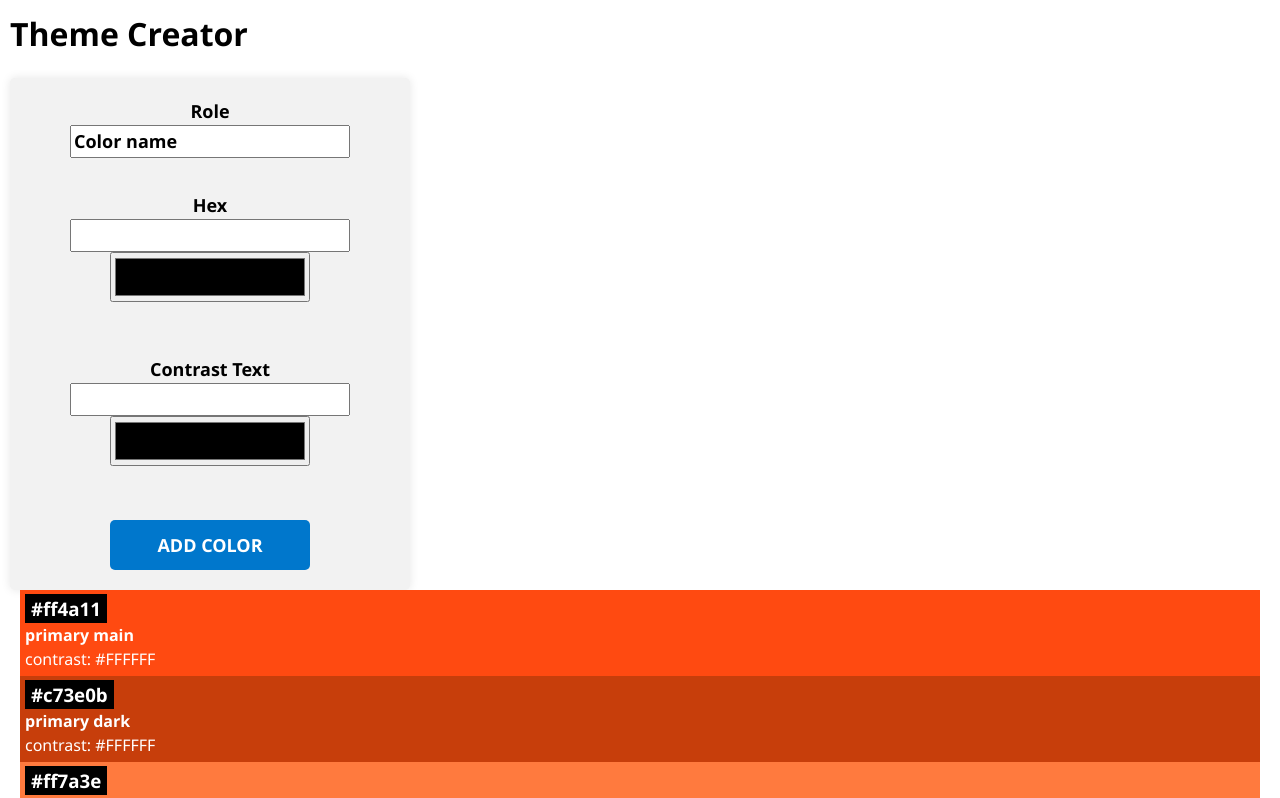
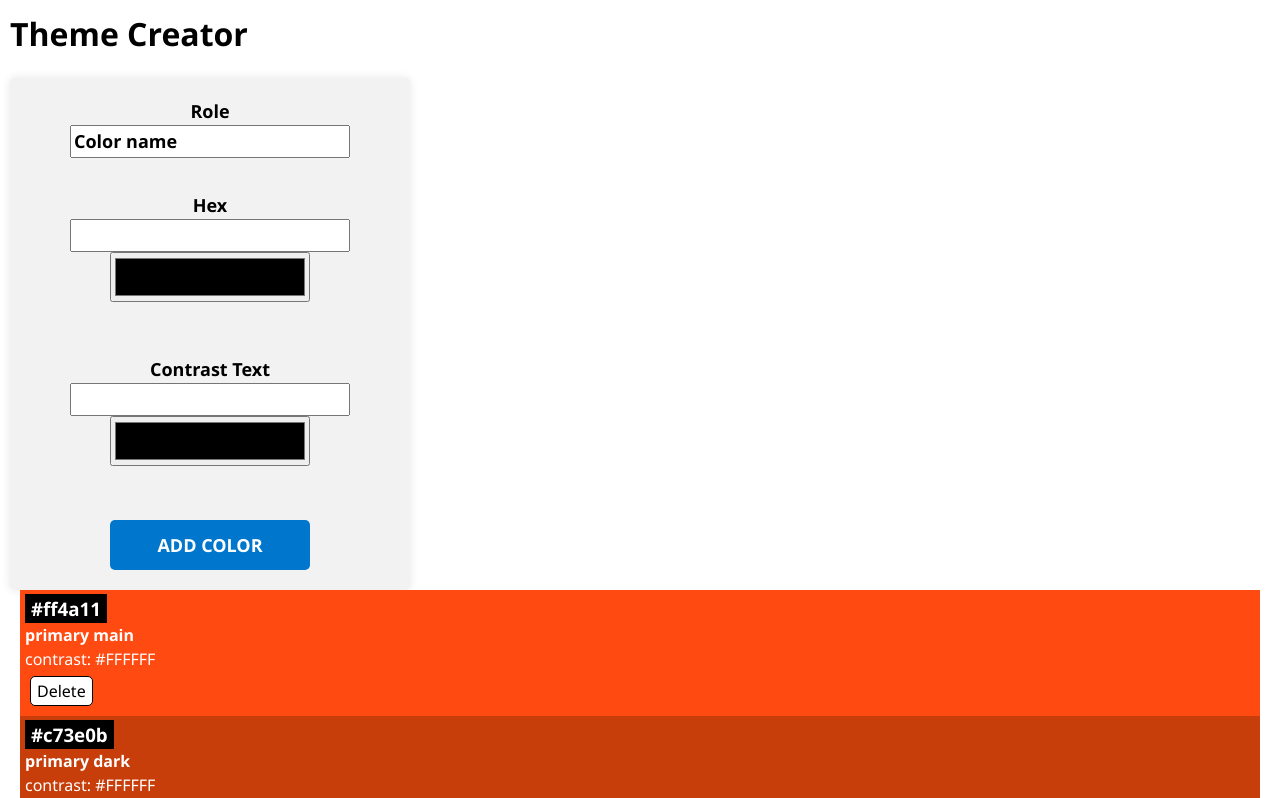
Before and after one commit to akopp90/theme-creator, a React (Vite) app: page / in a window 1280 px wide. Shown: the top 798 px of the page. Built offline with nearby package versions, Linux system fonts and the light colour scheme.

Commit message:
added functionality to delete colors

```diff
--- a/src/App.jsx
+++ b/src/App.jsx
@@ -12,6 +12,10 @@ function App() {
     setColors([{ id: uid(), ...color }, ...colors]);
   }
 
+  function handleDeleteColor(id) {
+    setColors(colors.filter((color) => color.id !== id));
+  }
+
   return (
     <>
       <h1>Theme Creator</h1>
@@ -20,7 +24,13 @@ function App() {
       </div>
 
       {colors.map((color) => {
-        return <Color key={color.id} color={color} />;
+        return (
+          <Color
+            key={color.id}
+            color={color}
+            onDeleteColor={handleDeleteColor}
+          />
+        );
       })}
     </>
   );
--- a/src/Components/Color/Color.css
+++ b/src/Components/Color/Color.css
@@ -9,3 +9,18 @@
   background: black;
   color: white;
 }
+
+.color-card-button {
+  display: inline;
+  padding: 2px 6px;
+  background: white;
+  color: black;
+  border: 1px solid black;
+  border-radius: 5px;
+  cursor: pointer;
+  margin: 5px;
+}
+.color-card-buttons {
+  display: flex;
+  justify-content: flex-start;
+}
--- a/src/Components/Color/Color.jsx
+++ b/src/Components/Color/Color.jsx
@@ -1,6 +1,17 @@
 import "./Color.css";
+import { useState } from "react";
 
-export default function Color({ color }) {
+export default function Color({ color, onDeleteColor }) {
+  const [confirmDelete, setConfirmDelete] = useState(false);
+
+  const handleClick = (id) => {
+    if (!confirmDelete) {
+      setConfirmDelete(true);
+    } else {
+      onDeleteColor(id);
+    }
+  };
+
   return (
     <div
       className="color-card"
@@ -12,6 +23,26 @@ export default function Color({ color }) {
       <h3 className="color-card-headline">{color.hex}</h3>
       <h4>{color.role}</h4>
       <p>contrast: {color.contrastText}</p>
+      <div className="color-card-buttons">
+        {confirmDelete && (
+          <>
+            <span className="color-card-highlight">Really delete?</span>
+            <button
+              type="button"
+              className="color-card-button"
+              onClick={() => setConfirmDelete(false)}
+            >
+              Cancel
+            </button>
+          </>
+        )}
+        <button
+          className="color-card-button"
+          onClick={() => handleClick(color.id)}
+        >
+          Delete
+        </button>
+      </div>
     </div>
   );
 }
```
